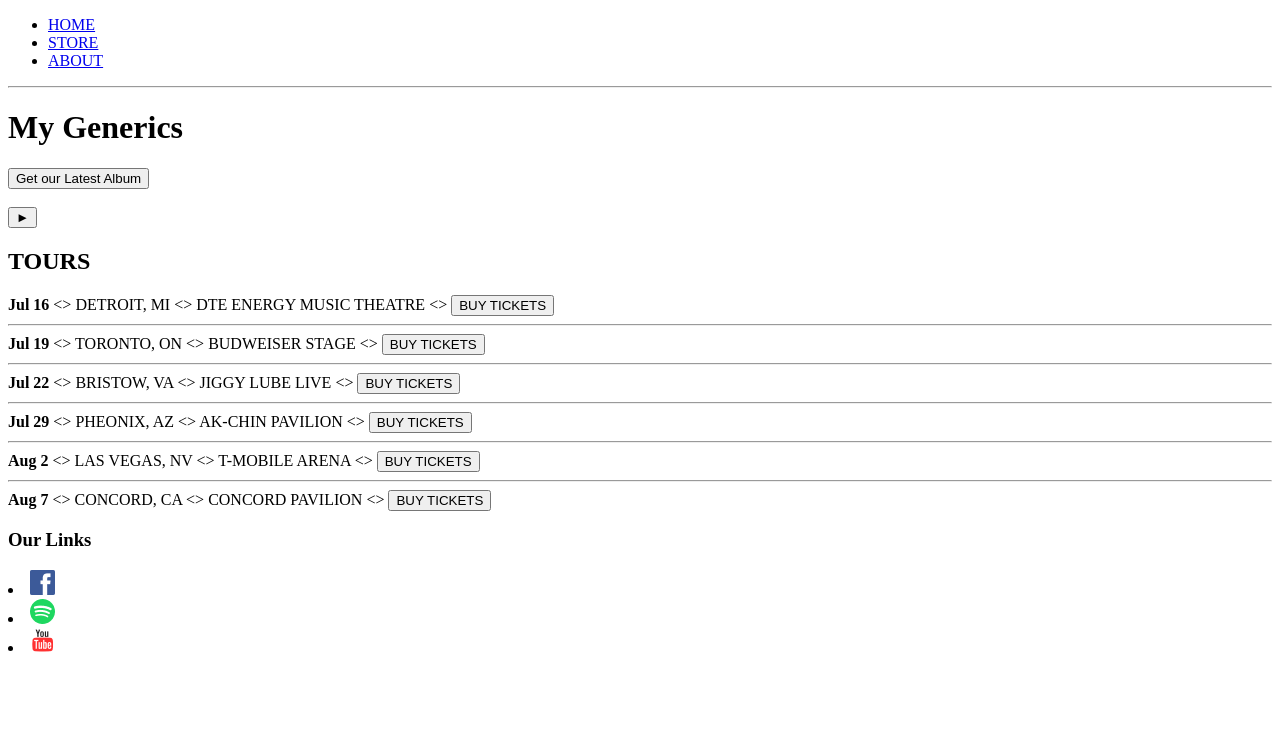
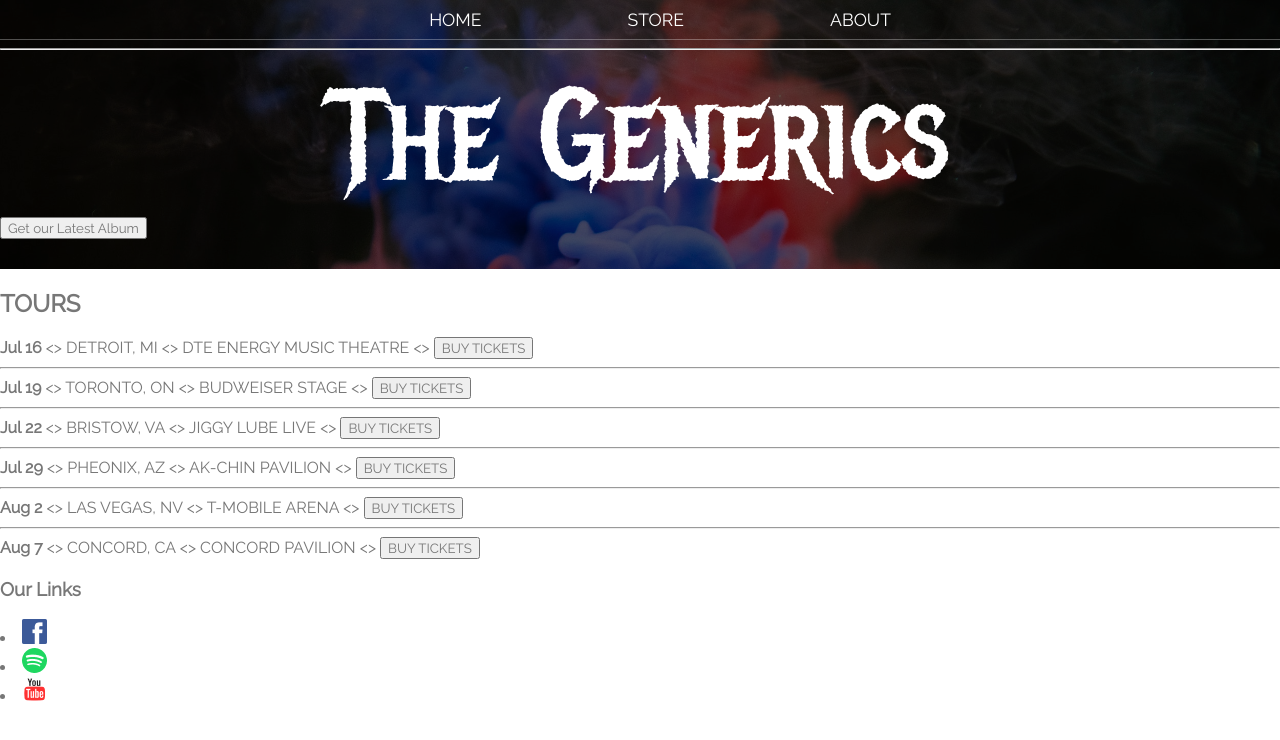
Before and after one commit to ThomasLam2142/html-webpage, a plain HTML site: page index.html in a window 1280 px wide. Drawn offline with Linux system fonts and the light colour scheme.

Commit message:
Fixed index.html

```diff
--- a/index.html
+++ b/index.html
@@ -3,11 +3,12 @@
 <html>
     <head>
         <title>THE GENERICS</title>
-        <meta name="description" content="this is the discription">
+        <meta name="description" content="This is the description">
+        <link rel="stylesheet" href="styles.css" />
     </head>
-        <body>
-            <header>
-                <nav>
+    <body>
+        <header class="main-header">
+            <nav class="nav main-nav">
                     <ul>
                         <li><a href="index.html">HOME</a></li>
                         <li><a href="store.html">STORE</a></li>
@@ -15,13 +16,12 @@
                     </ul>
                 </nav>
                 <hr>
-                <h1>My Generics</h1>
-                <button type="button">Get our Latest Album</button>
-                <br>
-                <br>
+                <h1 class="band-name band-name-large">The Generics</h1>
+                    <nav class = listen-button>
+                        <button type="button">Get our Latest Album</button>
+                    </nav>
                 <!-- TODO: Fine a suitable background image -->
-                <button type="button">&#9658;</button>
-            </header>
+        </header>
             <section>
                 <h2>TOURS</h2>
                 <div>
--- a/styles.css
+++ b/styles.css
@@ -69,6 +69,7 @@ html, body {
 }
 
 .band-name-large{
+    font-family: 'Metal Mania', cursive;
     font-size: 8em;
 }
 
```
